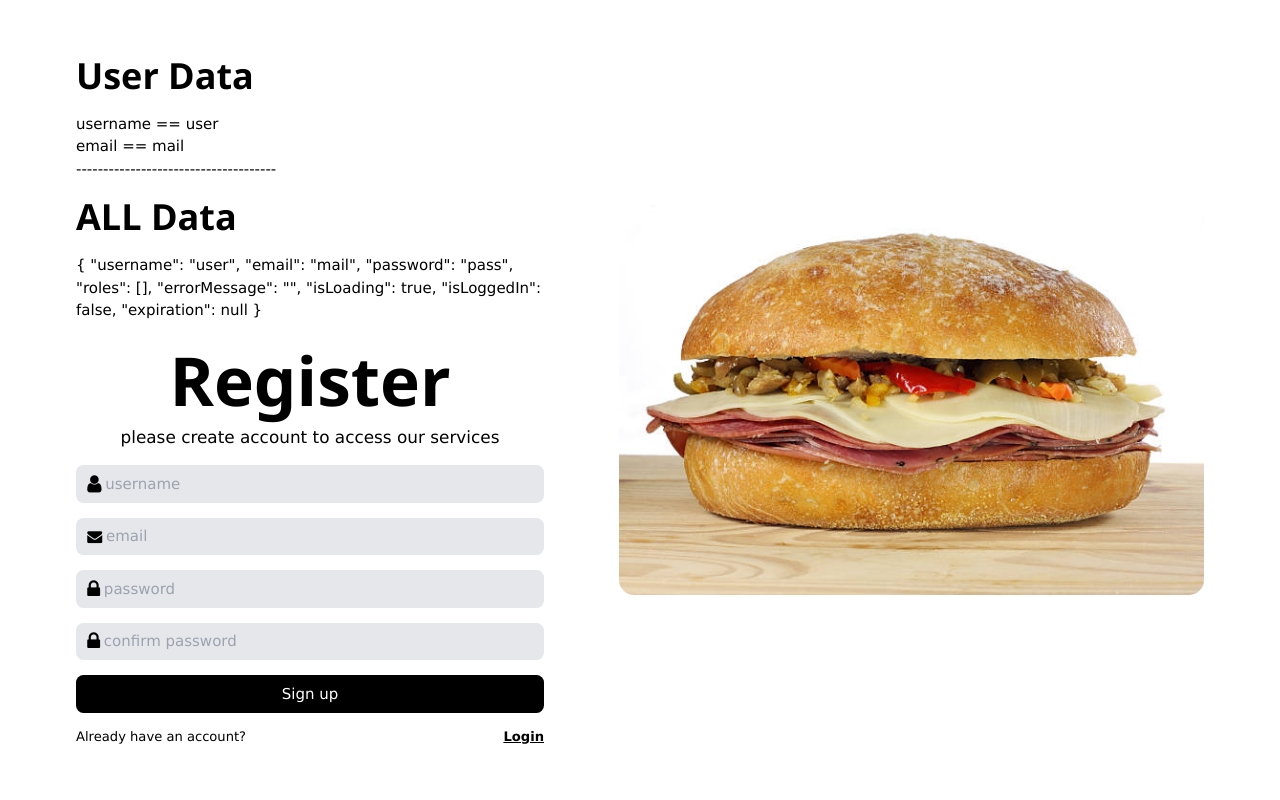
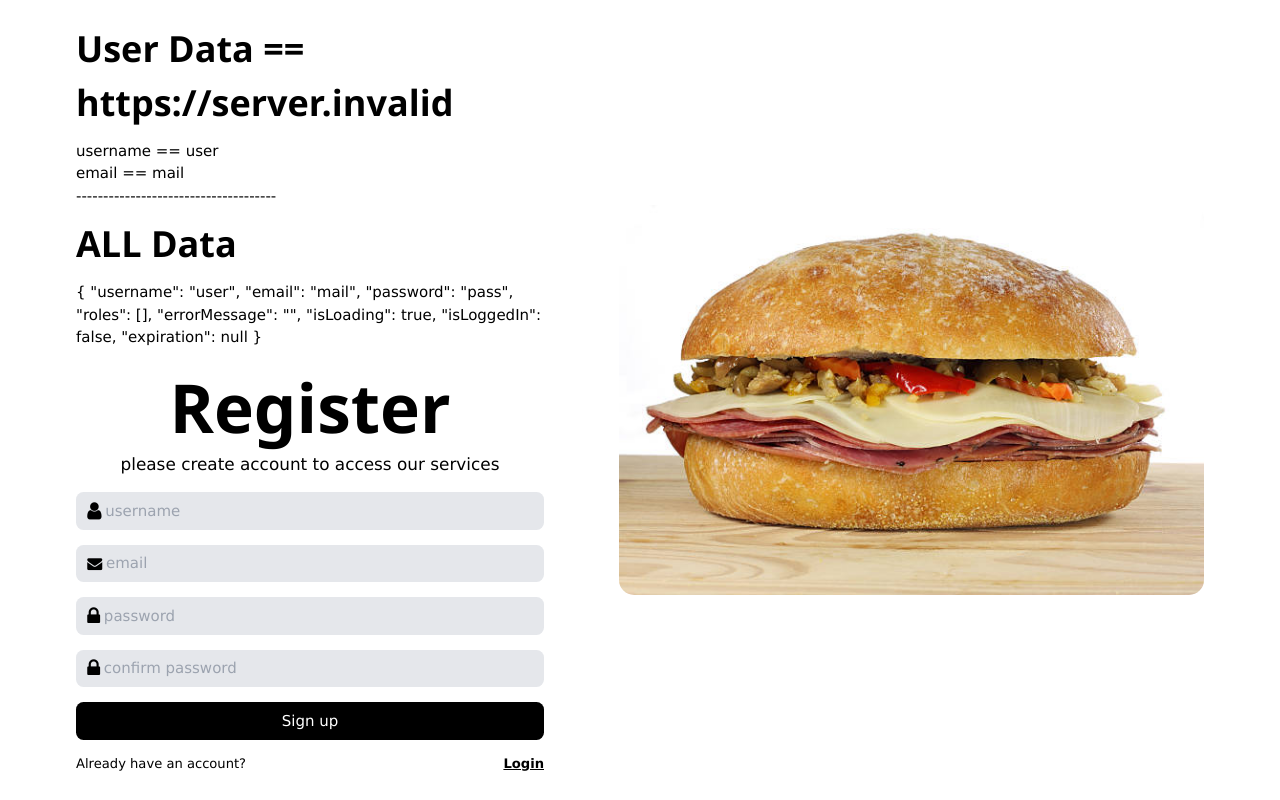
Before and after one commit to jadogeri/NewOrleansFoodSpots, a React (Create React App) app in the folder web/: page /register in a window 1280 px wide. Built offline with nearby package versions, Linux system fonts and the light colour scheme; no server answers.

Commit message:
updated apiSlice.js

```diff
--- a/web/src/components/UserData.jsx
+++ b/web/src/components/UserData.jsx
@@ -8,7 +8,7 @@ const UserData = () => {
     console.log("session data in Header tag === ",session)
   return (
     <>
-        <h1><strong>User Data</strong></h1>
+        <h1><strong>User Data == {process.env.REACT_APP_BASE_URL}</strong></h1>
         <p>username == {session.username}</p>
         <p>email == {session.email}</p>
         -------------------------------------
--- a/web/src/redux/api/apiSlice.js
+++ b/web/src/redux/api/apiSlice.js
@@ -1,6 +1,6 @@
 import { fetchBaseQuery, createApi } from "@reduxjs/toolkit/query/react";
 
-const baseQuery = fetchBaseQuery({ baseUrl:"http://10.10.1.236/api" });
+const baseQuery = fetchBaseQuery({ baseUrl: process.env.BASE_URL });
 
 export const apiSlice = createApi({
   baseQuery,
```
Also changed, not shown: web/package.json (line endings or trailing spaces), 1 other file (tests, documents, lock files or other folders).
